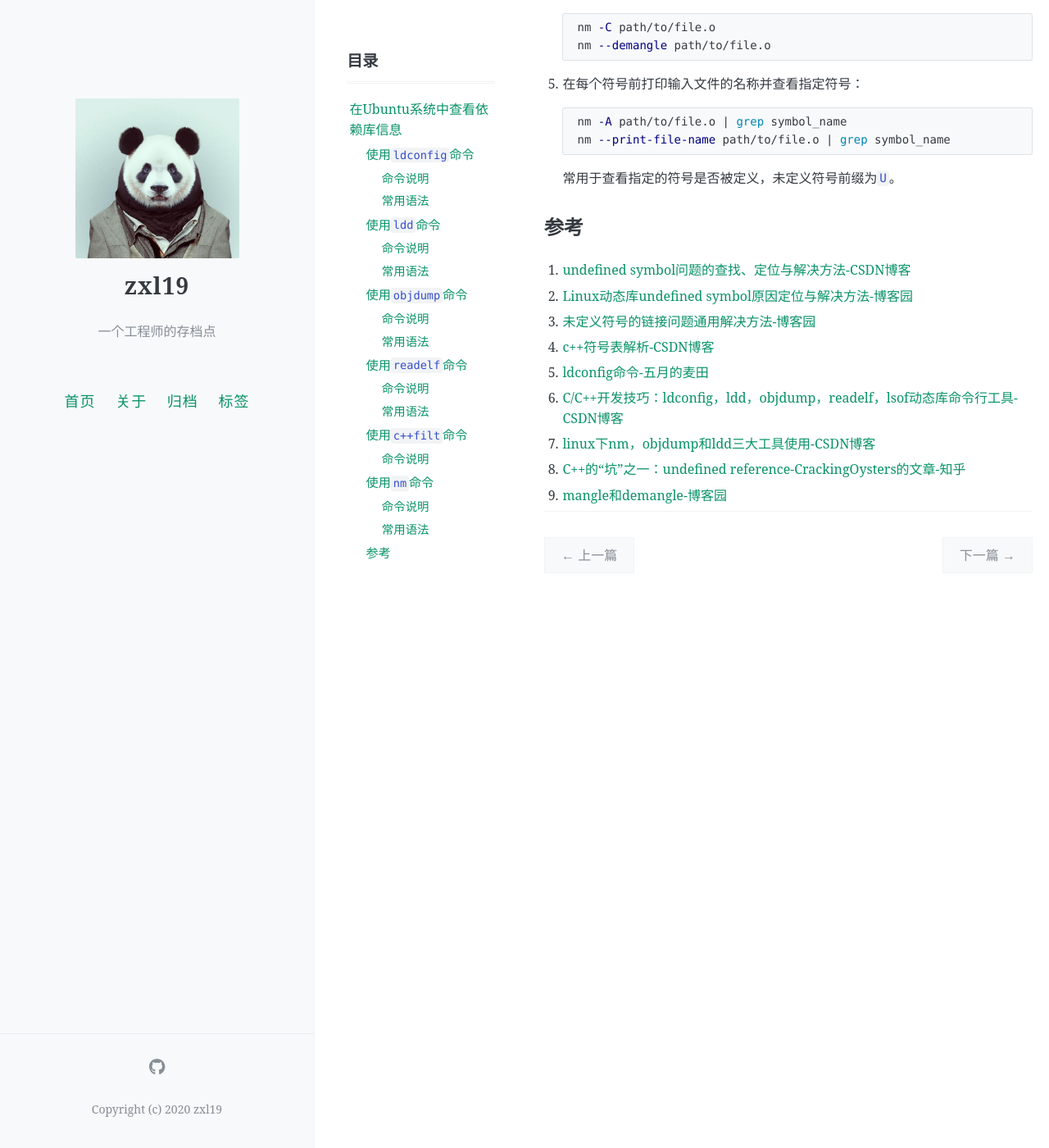
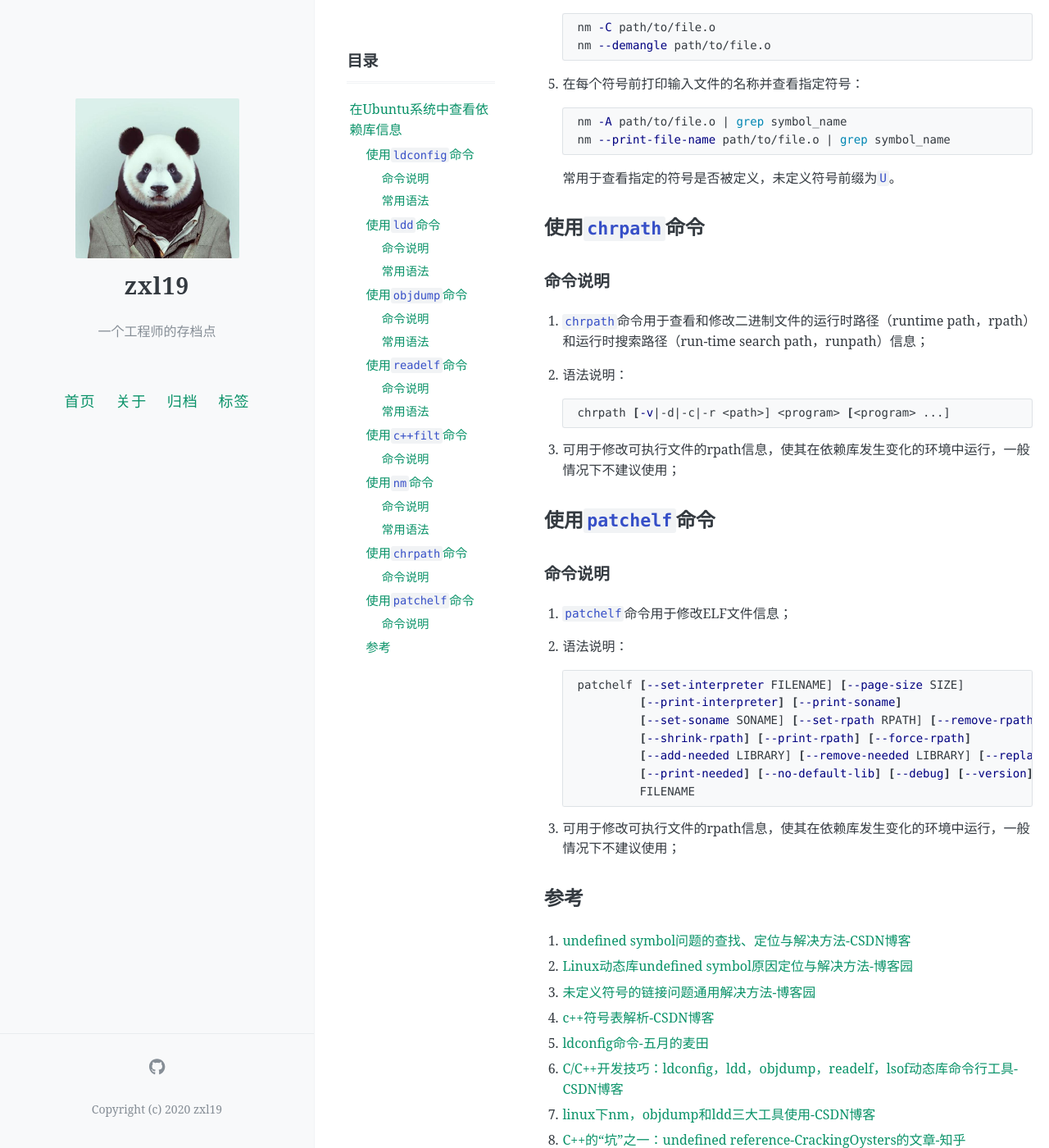
Before and after one commit to zxl19/zxl19.github.io, a Jekyll site: the page built from _posts/2023-03-21-ubuntu-library.md, in a window 1280 px wide and 1400 px high, scrolled down 5071 px. Shown: the whole window at 82% size. Built offline with Jekyll 4.4.1, drawn with Linux system fonts in a browser that asks for light colours; comment, search, counter and statistics services are not loaded; before the commit the page ends 5810 px from its top, so only the background shows below that; some of the changed text lies outside the part shown.

Commit message:
Update Posts

````diff
--- a/_posts/2023-03-21-ubuntu-library.md
+++ b/_posts/2023-03-21-ubuntu-library.md
@@ -272,6 +272,38 @@ pinned: false
 
     常用于查看指定的符号是否被定义，未定义符号前缀为`U`。
 
+## 使用`chrpath`命令
+
+### 命令说明
+
+1. `chrpath`命令用于查看和修改二进制文件的运行时路径（runtime path，rpath）和运行时搜索路径（run-time search path，runpath）信息；
+2. 语法说明：
+
+    ```shell
+    chrpath [-v|-d|-c|-r <path>] <program> [<program> ...]
+    ```
+
+3. 可用于修改可执行文件的rpath信息，使其在依赖库发生变化的环境中运行，一般情况下不建议使用；
+
+## 使用`patchelf`命令
+
+### 命令说明
+
+1. `patchelf`命令用于修改ELF文件信息；
+2. 语法说明：
+
+    ```shell
+    patchelf [--set-interpreter FILENAME] [--page-size SIZE]
+             [--print-interpreter] [--print-soname]
+             [--set-soname SONAME] [--set-rpath RPATH] [--remove-rpath]
+             [--shrink-rpath] [--print-rpath] [--force-rpath]
+             [--add-needed LIBRARY] [--remove-needed LIBRARY] [--replace-needed LIBRARY NEW_LIBRARY]
+             [--print-needed] [--no-default-lib] [--debug] [--version]
+             FILENAME
+    ```
+
+3. 可用于修改可执行文件的rpath信息，使其在依赖库发生变化的环境中运行，一般情况下不建议使用；
+
 ## 参考
 
 1. [undefined symbol问题的查找、定位与解决方法-CSDN博客](https://blog.csdn.net/buknow/article/details/96130049)
@@ -283,3 +315,5 @@ pinned: false
 7. [linux下nm，objdump和ldd三大工具使用-CSDN博客](https://blog.csdn.net/hsy12342611/article/details/129322929)
 8. [C++的“坑”之一：undefined reference-CrackingOysters的文章-知乎](https://zhuanlan.zhihu.com/p/425155409)
 9. [mangle和demangle-博客园](https://www.cnblogs.com/robinex/p/7892795.html)
+10. [一文搞懂动态链接库的各种路径的意义与设置-卷儿的文章-知乎](https://zhuanlan.zhihu.com/p/450986377)
+11. [NixOS/patchelf](https://github.com/NixOS/patchelf)
````
Also changed, not shown: _posts/2021-05-25-slam-tool.md (+2 -1 lines).
